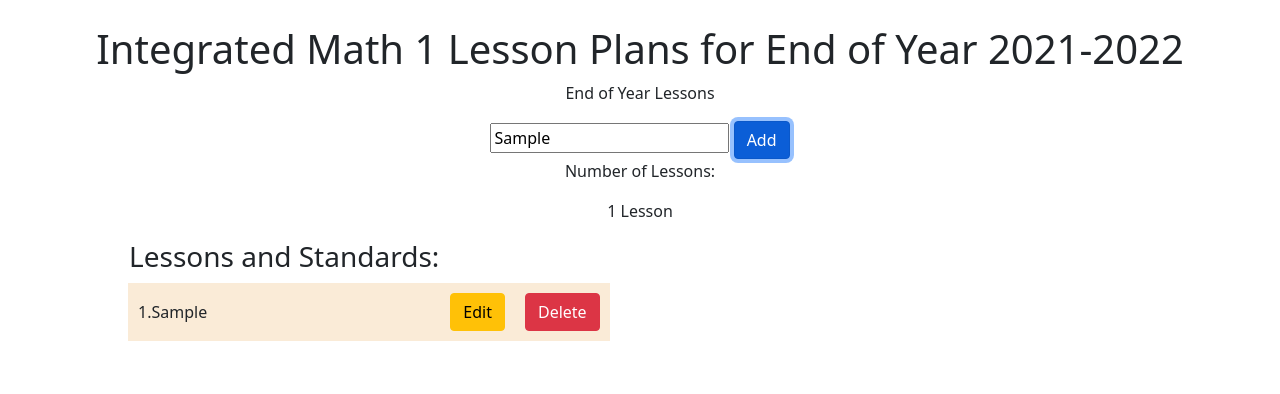
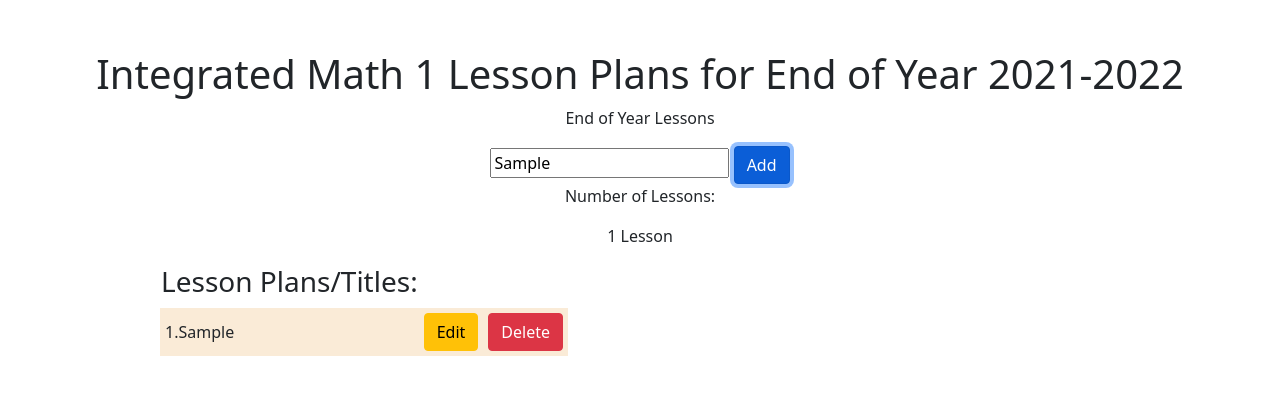
Before and after one commit to mariahchildress/week12project, a website: page index3.html in a window 1280 px wide. Both pictures are taken after typing "Sample" into the empty fields and a click on the input "Add". Drawn offline with nearby package versions, Linux system fonts and the light colour scheme.

Commit message:
Friday Afternoon

```diff
--- a/index3.css
+++ b/index3.css
@@ -1,11 +1,11 @@
 .title {
     text-align: center;
-    margin-top: 25px;
+    margin-top: 50px;
 }
 
 .form {
     margin:auto;
-    max-width: 80%;
+    max-width: 75%;
     text-align: center;
 }
 
@@ -15,14 +15,14 @@ input[type='submit'], button, [aria-label] {
 
 #edit-box {
     display: none;
-    max-width: 80%;
+    max-width: 75%;
     margin:auto;
     margin-top: 10px;
 }
 
 td {
     background-color: antiquewhite;
-    padding: 10px;
+    padding: 5px;
     text-align: left;
 }
 
--- a/index3.html
+++ b/index3.html
@@ -22,7 +22,7 @@
         <p id="counter"></p>
         <table>
             <tr class="lessons">
-                <th><h3>Lessons and Standards:</h3></th>
+                <th><h3>Lesson Plans/Titles:</h3></th>
             </tr>
             <tbody id="lessons">
 
--- a/index3.js
+++ b/index3.js
@@ -44,7 +44,7 @@ var app = new function() {
             var lessons = el.value;
             if(lessons) {
                 self.lessons.splice(item, 1, lessons.trim());
-                self.FetchAll;
+                self.FetchAll();
                 CloseInput();
             }
         }
```
